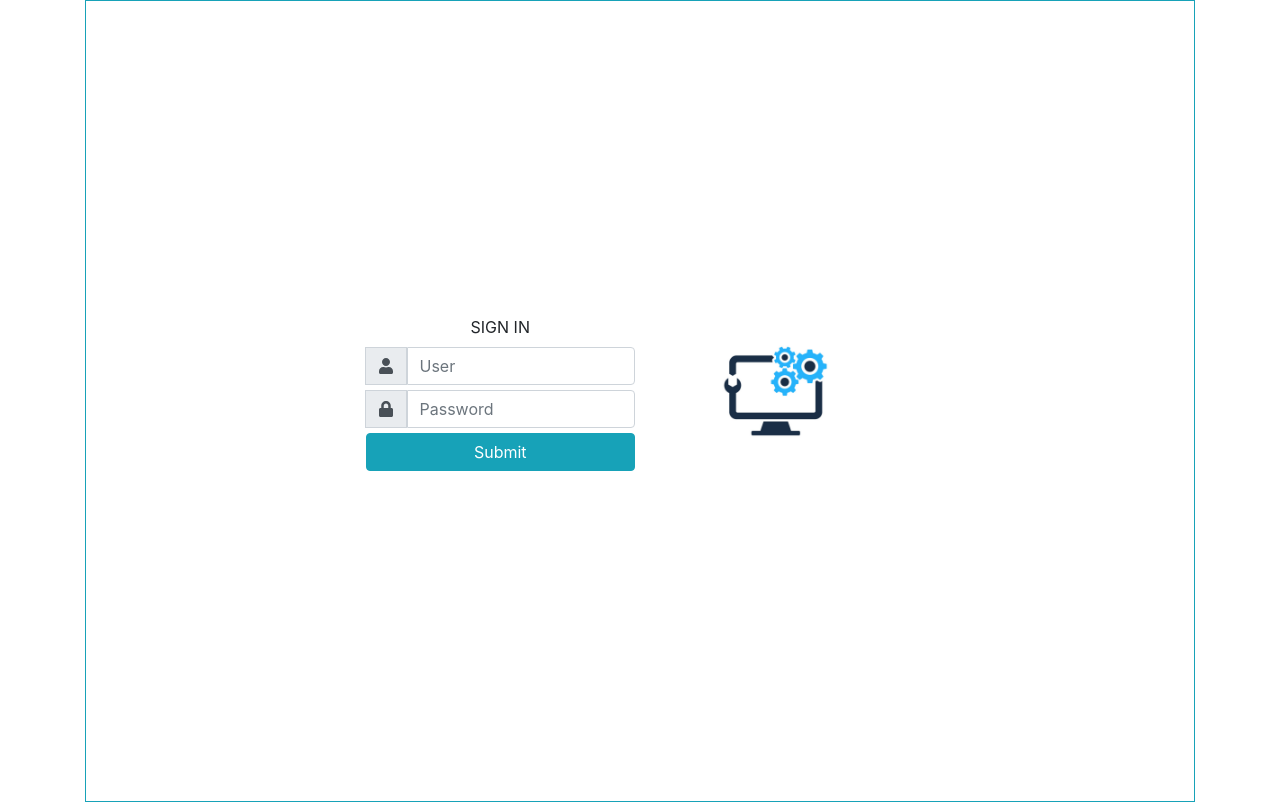
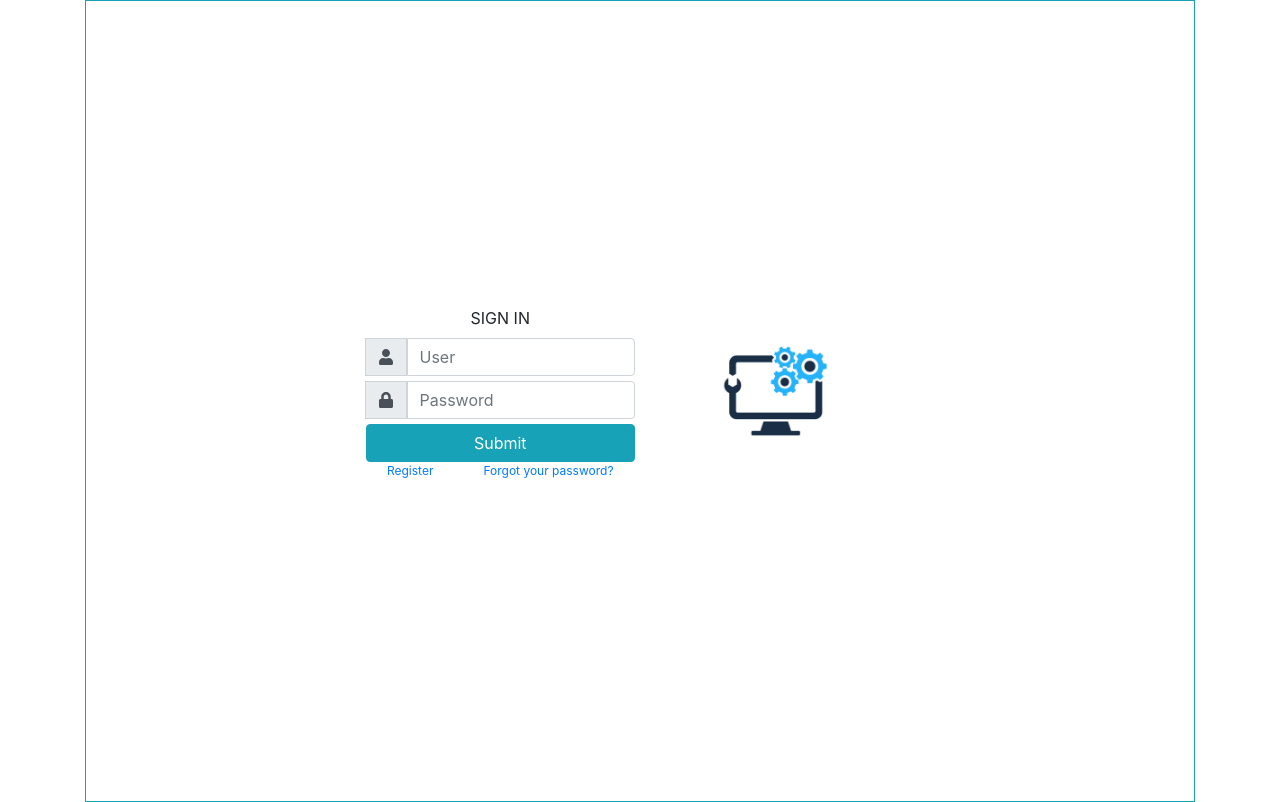
Before and after one commit to paulofranklim/lottery-checker-app, a React (Create React App) app in the folder lottery-checker-app/: page / in a window 1280 px wide. Built offline with nearby package versions, Linux system fonts and the light colour scheme.

Commit message:
Simple links to create and recover user

```diff
--- a/lottery-checker-app/src/pages/login/index.js
+++ b/lottery-checker-app/src/pages/login/index.js
@@ -71,11 +71,16 @@ export default function Login() {
             </InputGroup>
 
             <Button style={{ width: "100%", marginTop: 5 }} variant="info" type="submit">Submit</Button>
+            <Form.Row style={{ fontSize: 12, justifyContent: 'center' }}>
+              <a href="#">Register</a>
+              <a style={{ marginLeft: 50 }} href="#">Forgot your password?</a>
+            </Form.Row>
           </Form.Group>
           <Form.Group style={{ display: 'flex', justifyContent: "center" }} as={Col} md="3">
             <Image style={{ width: "50%" }} src={Logo} rounded />
           </Form.Group>
         </Form.Row>
+
       </Form>
 
       <ModalInfo
```
